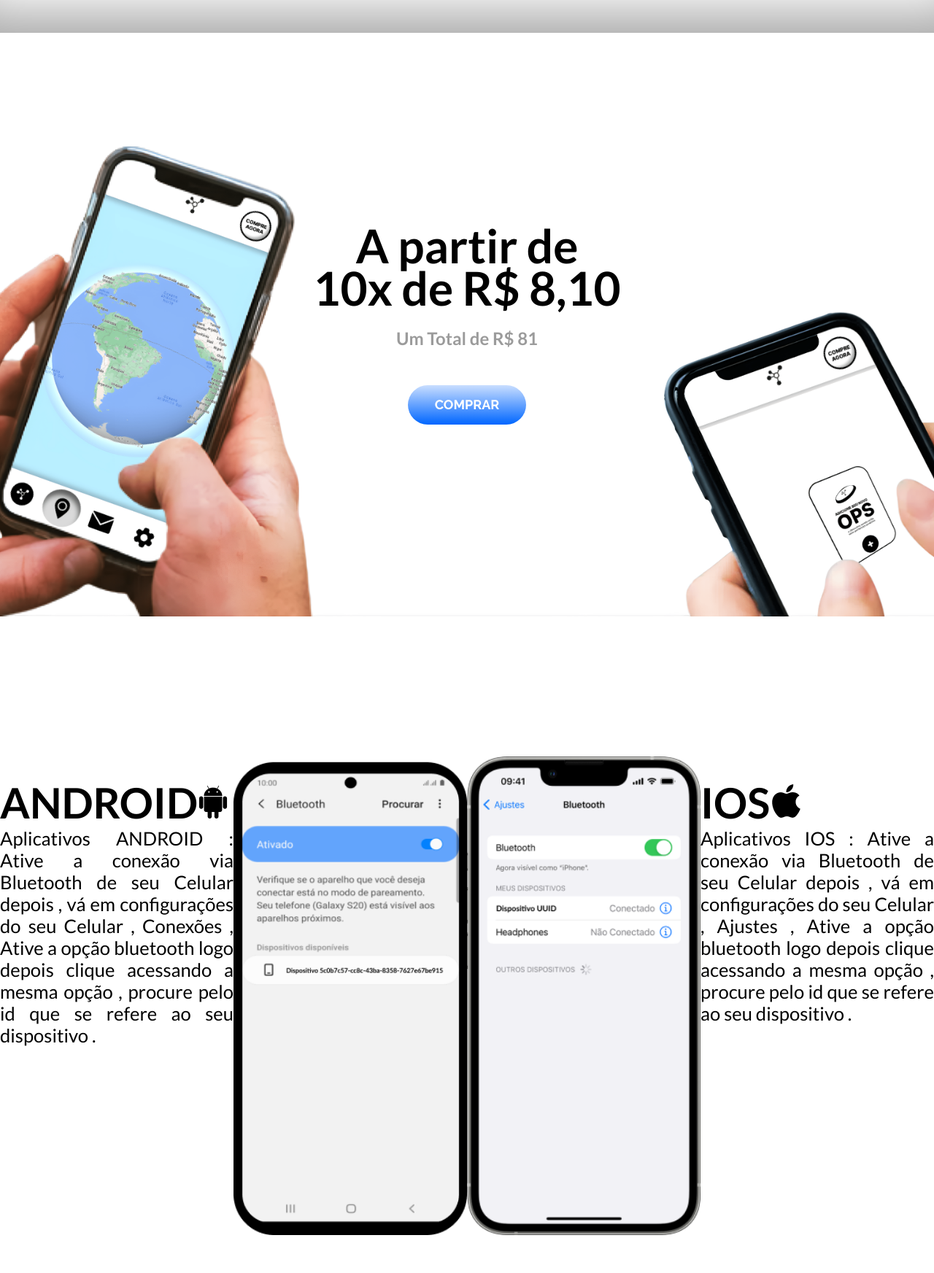
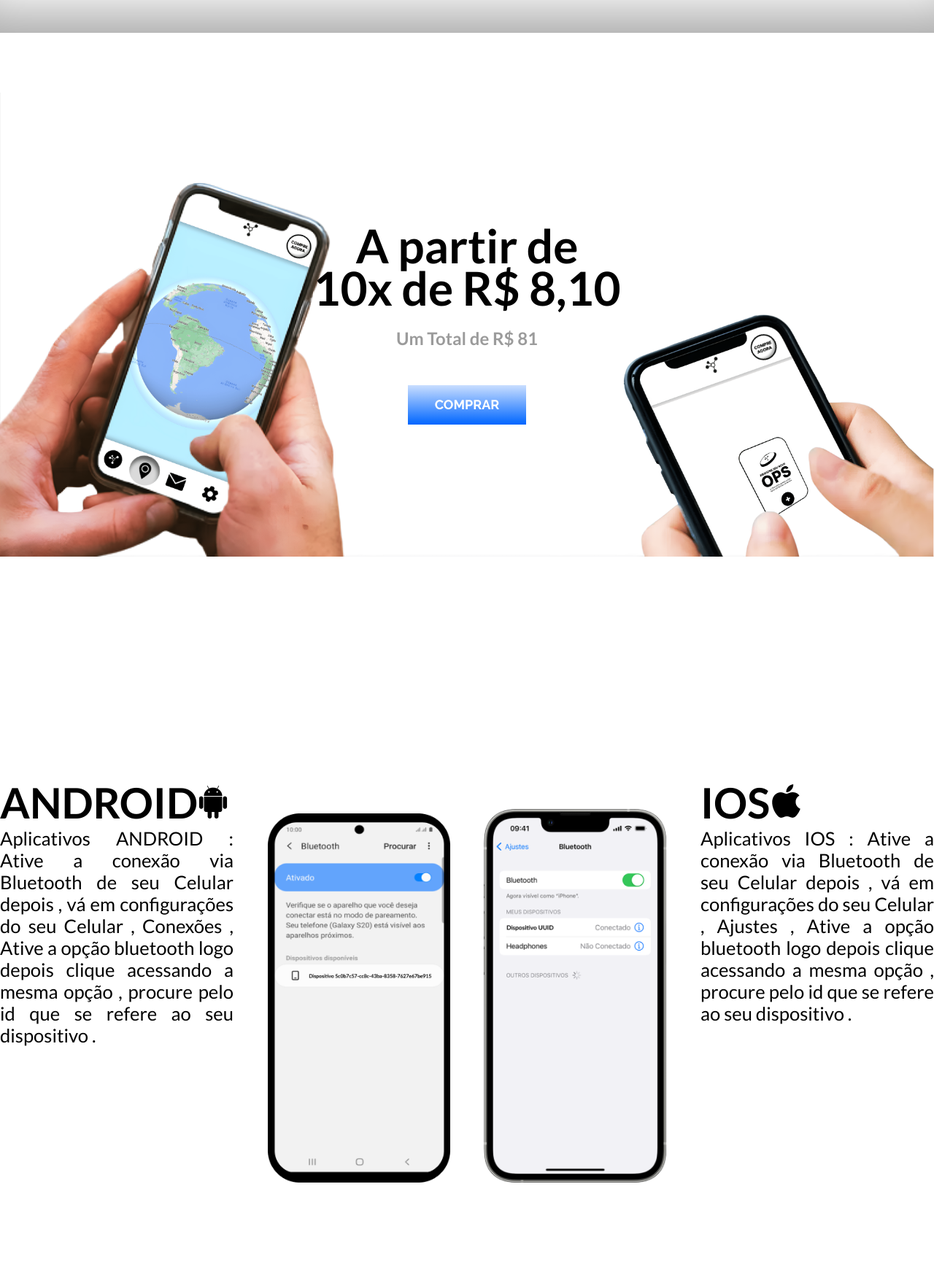
Before and after one commit to CarlosQrz/CarlosQueiroz-pit-ifound, a PHP site: page / in a window 1280 px wide. Shown: the part 4755-6500 px from the top of the page at 73% size. Run offline with PHP 8.4, Linux system fonts and the light colour scheme; style sheets or scripts are compiled from the project's sources.

Commit message:
commitei todos de manha antes de sair de casa

```diff
--- a/index.html
+++ b/index.html
@@ -117,6 +117,7 @@
     </section>
 
     <section class="section-content-4">
+
         <div class="container-content-section-4">
             <h1 class="oferta-title">
                 A partir de<br>
@@ -127,6 +128,9 @@
             </span>
             <button class="compra-oferta">COMPRAR</button>
         </div>
+
+        <img src="./img-main-page/IMAGE-BACKGROUND-SECTION-4.png" alt="back" class="background-app-section-4">
+
     </section>
 
     <section class="section-content-5">
--- a/style-hovers.css
+++ b/style-hovers.css
@@ -469,14 +483,13 @@ section.section-content-4 {
   align-items: center;
   width: 100%;
   height: 100vh;
-  -o-object-fit: cover;
-     object-fit: cover;
-  -o-object-position: bottom;
-     object-position: bottom;
-  background-image: url("./img-main-page/IMAGE-BACKGROUND-SECTION-4.png");
-  background-position: center;
-  background-repeat: no-repeat;
-  background-size: cover;
+  overflow: hidden;
+}
+
+img.background-app-section-4 {
+  width: 100%;
+  position: absolute;
+  z-index: -99;
 }
 
 div.container-content-section-4 {
@@ -508,8 +521,6 @@ button.compra-oferta {
   min-width: 155px;
   height: 3em;
   text-align: center;
-  border: solid 1px transparent;
-  border-radius: 30px;
   border: solid 3px linear-gradient(0deg, rgb(0, 102, 255) 0%, rgb(201, 222, 255) 100%);
   background: rgb(0, 102, 255);
   background: linear-gradient(0deg, rgb(0, 102, 255) 0%, rgb(201, 222, 255) 100%);
@@ -527,6 +538,7 @@ section.section-content-5 {
   flex-direction: row;
   justify-content: center;
   align-items: center;
+  overflow: hidden;
 }
 
 div.container-content-section-5 {
@@ -580,12 +592,12 @@ div.app-container-images {
 }
 
 img.face-android-app {
-  width: 50%;
+  width: 250px;
   position: relative;
 }
 
 img.face-ios-app {
-  width: 50%;
+  width: 250px;
   position: relative;
 }
 
--- a/style-hovers.scss
+++ b/style-hovers.scss
@@ -60,6 +60,7 @@ li.contato:hover {
 
 .logo:hover {
   transform: rotate(10deg);
+  box-shadow: 10px 10px 10px black;
 }
 
 .comprar:hover {
@@ -115,7 +116,7 @@ img.container-logo-img-section-2:hover {
   transition: 500ms;
 }
 
-button.compra-.compra-oferta:hover {
+button.compra-oferta:hover {
   cursor: pointer;
   transition: 280ms;
 }
--- a/style.css
+++ b/style.css
@@ -317,6 +317,7 @@ section.section-content-2 {
   justify-content: center;
   align-items: center;
   z-index: 13;
+  overflow: hidden;
 }
 
 div.container-content-section-2 {
@@ -337,6 +338,7 @@ ul.estagio {
 
 li.escute {
   width: 550px;
+  cursor: pointer;
   font-size: 5em;
   font-weight: 600;
   font-family: "Lato", sans-serif;
@@ -350,6 +352,7 @@ li.escute img.location1 {
 
 li.observe {
   width: 550px;
+  cursor: pointer;
   font-size: 5em;
   font-weight: 600;
   font-family: "Lato", sans-serif;
@@ -363,6 +366,7 @@ li.observe img.location2 {
 
 li.ache {
   width: 550px;
+  cursor: pointer;
   font-size: 5em;
   font-weight: 600;
   font-family: "Lato", sans-serif;
@@ -394,6 +398,7 @@ section.section-content-no-video-anymore {
   display: flex;
   justify-content: center;
   align-items: center;
+  overflow: hidden;
 }
 
 img.app-screen-section-no-video {
@@ -412,6 +417,7 @@ section.section-content-3 {
   display: flex;
   justify-content: center;
   align-items: center;
+  overflow: hidden;
 }
 
 div.container-content-section-3 {
@@ -477,14 +483,13 @@ section.section-content-4 {
   align-items: center;
   width: 100%;
   height: 100vh;
-  -o-object-fit: cover;
-     object-fit: cover;
-  -o-object-position: bottom;
-     object-position: bottom;
-  background-image: url("./img-main-page/IMAGE-BACKGROUND-SECTION-4.png");
-  background-position: center;
-  background-repeat: no-repeat;
-  background-size: cover;
+  overflow: hidden;
+}
+
+img.background-app-section-4 {
+  width: 100%;
+  position: absolute;
+  z-index: -99;
 }
 
 div.container-content-section-4 {
@@ -516,8 +521,6 @@ button.compra-oferta {
   min-width: 155px;
   height: 3em;
   text-align: center;
-  border: solid 1px transparent;
-  border-radius: 30px;
   border: solid 3px linear-gradient(0deg, rgb(0, 102, 255) 0%, rgb(201, 222, 255) 100%);
   background: rgb(0, 102, 255);
   background: linear-gradient(0deg, rgb(0, 102, 255) 0%, rgb(201, 222, 255) 100%);
@@ -535,6 +538,7 @@ section.section-content-5 {
   flex-direction: row;
   justify-content: center;
   align-items: center;
+  overflow: hidden;
 }
 
 div.container-content-section-5 {
@@ -588,12 +592,12 @@ div.app-container-images {
 }
 
 img.face-android-app {
-  width: 50%;
+  width: 250px;
   position: relative;
 }
 
 img.face-ios-app {
-  width: 50%;
+  width: 250px;
   position: relative;
 }
 
@@ -605,6 +609,7 @@ section.section-content-6 {
   align-items: center;
   width: 100%;
   height: 100vh;
+  overflow: hidden;
 }
 
 source.video-source-section-content-6 {
--- a/style.scss
+++ b/style.scss
@@ -180,7 +180,6 @@ li.contato {
   align-items: center;
 
   background-color: rgba(255, 255, 255, 0);
-
 }
 
 /*HEADER TERMINA AQUI*/
@@ -374,6 +373,8 @@ section.section-content-2 {
   align-items: center;
 
   z-index: 13;
+
+  overflow: hidden;
 }
 
 div.container-content-section-2 {
@@ -398,6 +399,7 @@ ul.estagio {
 li.escute {
   width: 550px;
 
+  cursor: pointer;
   font-size: 5em;
   font-weight: 600;
   font-family: "Lato", sans-serif;
@@ -412,6 +414,7 @@ li.escute img.location1 {
 li.observe {
   width: 550px;
 
+  cursor: pointer;
   font-size: 5em;
   font-weight: 600;
   font-family: "Lato", sans-serif;
@@ -426,6 +429,7 @@ li.observe img.location2 {
 li.ache {
   width: 550px;
 
+  cursor: pointer;
   font-size: 5em;
   font-weight: 600;
   font-family: "Lato", sans-serif;
@@ -461,10 +465,11 @@ section.section-content-no-video-anymore {
 
   justify-content: center;
   align-items: center;
+
+  overflow: hidden;
 }
 
-
-img.app-screen-section-no-video{
+img.app-screen-section-no-video {
   width: 50%;
   animation: moveUpDown 4s infinite backwards;
 }
@@ -483,6 +488,8 @@ section.section-content-3 {
 
   justify-content: center;
   align-items: center;
+
+  overflow: hidden;
 }
 
 div.container-content-section-3 {
@@ -557,13 +564,13 @@ section.section-content-4 {
   width: 100%;
   height: 100vh;
 
-  object-fit: cover;
-  object-position: bottom;
+  overflow: hidden;
+}
 
-  background-image: url("./img-main-page/IMAGE-BACKGROUND-SECTION-4.png");
-  background-position: center;
-  background-repeat: no-repeat;
-  background-size: cover;
+img.background-app-section-4 {
+  width: 100%;
+  position: absolute;
+  z-index: -99;
 }
 
 div.container-content-section-4 {
@@ -603,9 +610,6 @@ button.compra-oferta {
 
   text-align: center;
 
-  border: solid 1px transparent;
-  border-radius: 30px;
-
   border: solid 3px
     linear-gradient(0deg, rgba(0, 102, 255, 1) 0%, rgba(201, 222, 255, 1) 100%);
 
@@ -635,6 +639,8 @@ section.section-content-5 {
 
   justify-content: center;
   align-items: center;
+
+  overflow: hidden;
 }
 
 div.container-content-section-5 {
@@ -692,12 +698,12 @@ div.app-container-images {
 }
 
 img.face-android-app {
-  width: 50%;
+  width: 250px;
   position: relative;
 }
 
 img.face-ios-app {
-  width: 50%;
+  width: 250px;
   position: relative;
 }
 
@@ -712,6 +718,8 @@ section.section-content-6 {
 
   width: 100%;
   height: 100vh;
+
+  overflow: hidden;
 }
 
 source.video-source-section-content-6 {
@@ -721,7 +729,7 @@ source.video-source-section-content-6 {
   border-radius: 50px;
 }
 
-video{
+video {
   position: relative;
   display: flex;
 
@@ -745,7 +753,6 @@ ul.container-frases-efeito {
 }
 
 li.simples {
-
   transition: 280ms;
 }
 
@@ -798,7 +805,7 @@ div.footer-container-content {
   justify-content: center;
 }
 
-div.div-footer-container-content{
+div.div-footer-container-content {
   position: relative;
 
   display: flex;
@@ -809,10 +816,10 @@ div.div-footer-container-content{
   justify-content: center;
 }
 
-nav.container-footer-lists{
+nav.container-footer-lists {
   position: relative;
 
-  width:100%;
+  width: 100%;
 
   display: flex;
   flex-direction: row;
@@ -822,23 +829,23 @@ nav.container-footer-lists{
   justify-content: space-evenly;
 }
 
-nav.container-footer-lists>ul{
+nav.container-footer-lists > ul {
   text-align: left;
-  font-family: 'Lato', sans-serif;
+  font-family: "Lato", sans-serif;
 }
 
-img.footer-logo-img{
+img.footer-logo-img {
   margin-bottom: 50px;
 }
 
-ul.produto{
+ul.produto {
   margin-bottom: 10px;
 }
 
-ul.conta{
+ul.conta {
   margin-bottom: 10px;
 }
 
-ul.sobre-nos{
+ul.sobre-nos {
   margin-bottom: 10px;
 }
```
Also changed, not shown: other parts of style-hovers.css (+89 -13 lines), 2 other files. Lines whose indentation alone changed are shown as unchanged.
